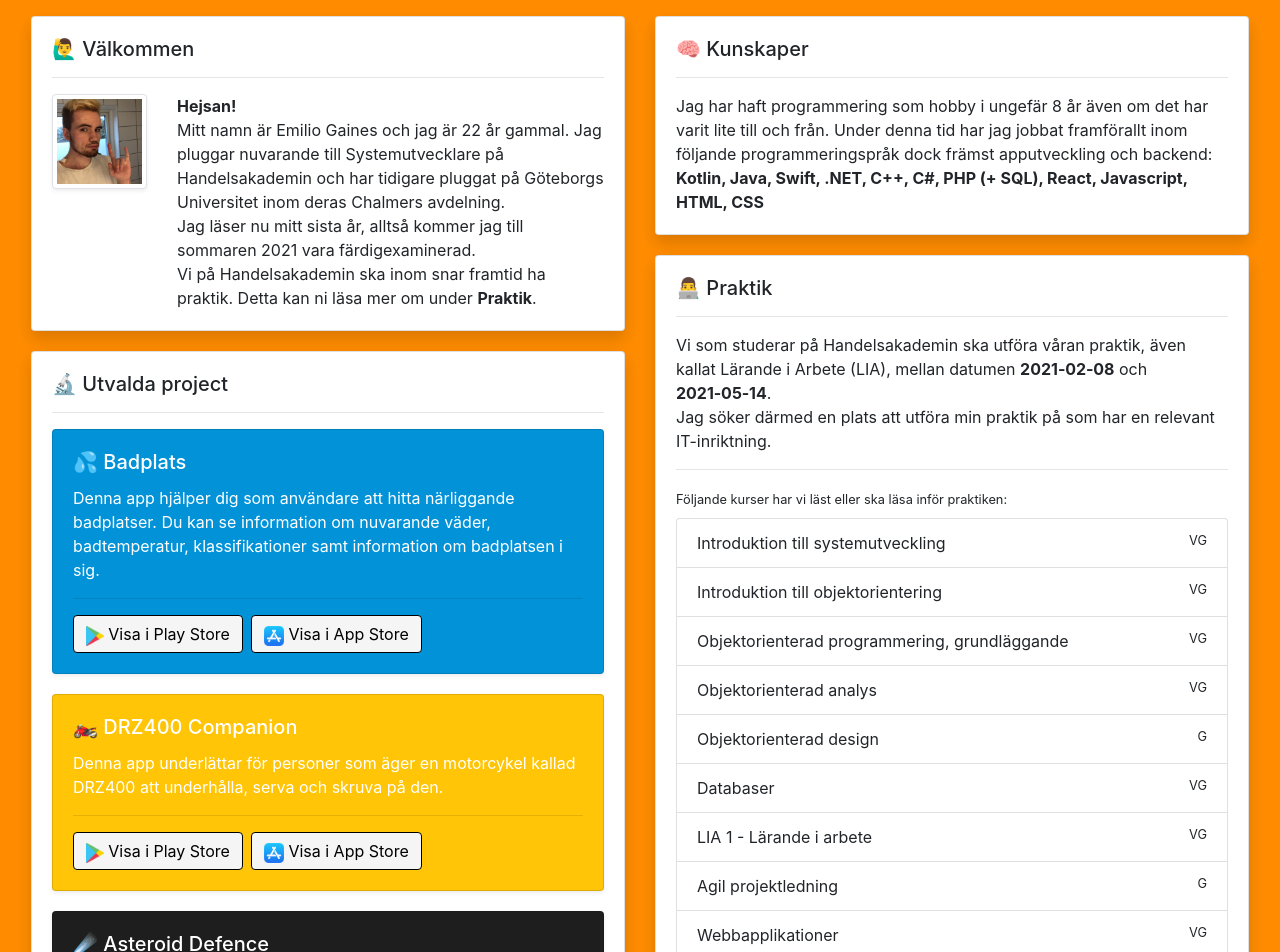
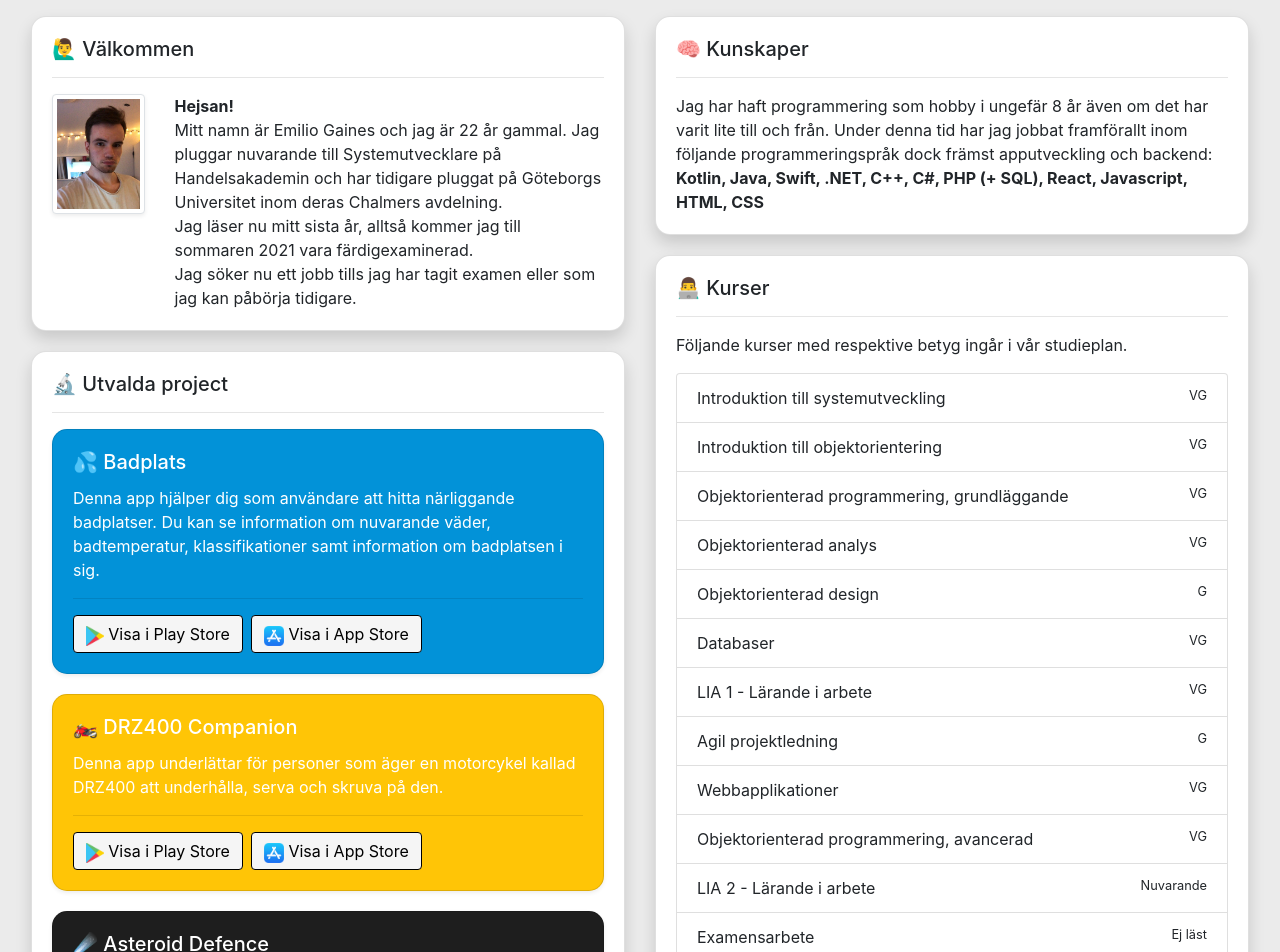
Before and after one commit to emiliogaines/Portfolio-React, a React (Create React App) app: page / in a window 1280 px wide. Shown: the top 952 px of the page. Built offline with nearby package versions, Linux system fonts and the light colour scheme.

Commit message:
Updated image and courses

```diff
--- a/src/App/App.css
+++ b/src/App/App.css
@@ -1,7 +1,8 @@
 body {
-  background-color: darkorange !important;
+  background-color: #ebebeb !important;
 }
 
 .card {
   margin-bottom: 20px;
+  border-radius: 15px !important;
 }
--- a/src/App/App.js
+++ b/src/App/App.js
@@ -1,7 +1,7 @@
 import "./App.css";
 import "bootstrap/dist/css/bootstrap.css";
 import Intro from "../Components/Sections/Intro/Intro";
-import Praktik from "../Components/Sections/Praktik/Praktik";
+import Kurser from "../Components/Sections/Kurser/Kurser";
 import Showcase from "../Components/Sections/Showcase/Showcase";
 import Knowledge from "../Components/Sections/Knowledge/Knowledge";
 import Github from "../Components/Sections/Github/Github";
@@ -16,7 +16,7 @@ function App() {
         </div>
         <div className="col-12 col-md-6">
           <Knowledge />
-          <Praktik />
+          <Kurser />
           <Github />
         </div>
       </div>
--- a/src/Components/Sections/Intro/Intro.css
+++ b/src/Components/Sections/Intro/Intro.css
@@ -1,5 +1,3 @@
-.selfie-col {
-  width: 125px;
-  height: 125px;
-  text-align: center;
+.selfie {
+  height: 120px;
 }
--- a/src/Components/Sections/Intro/Intro.jsx
+++ b/src/Components/Sections/Intro/Intro.jsx
@@ -10,27 +10,19 @@ class Intro extends Component {
           <h5 className="card-title">🙋‍♂️ Välkommen</h5>
           <hr />
           <div className="row">
-            <div className="col-auto selfie-col">
-              <img
-                src={Selfie}
-                className="img-thumbnail shadow-sm"
-                alt="Selfie"
-              />
+            <div className="col-auto">
+              <img src={Selfie} className="img-thumbnail shadow-sm selfie" alt="Selfie" />
             </div>
             <div className="col">
               <p className="card-text">
                 <b>Hejsan!</b>
                 <br />
-                Mitt namn är Emilio Gaines och jag är 22 år gammal. Jag pluggar
-                nuvarande till Systemutvecklare på Handelsakademin och har
-                tidigare pluggat på Göteborgs Universitet inom deras Chalmers
-                avdelning.
+                Mitt namn är Emilio Gaines och jag är 22 år gammal. Jag pluggar nuvarande till Systemutvecklare på Handelsakademin och har tidigare
+                pluggat på Göteborgs Universitet inom deras Chalmers avdelning.
                 <br />
-                Jag läser nu mitt sista år, alltså kommer jag till sommaren 2021
-                vara färdigexaminerad.
+                Jag läser nu mitt sista år, alltså kommer jag till sommaren 2021 vara färdigexaminerad.
                 <br />
-                Vi på Handelsakademin ska inom snar framtid ha praktik. Detta
-                kan ni läsa mer om under <b>Praktik</b>.
+                Jag söker nu ett jobb tills jag har tagit examen eller som jag kan påbörja tidigare.
               </p>
             </div>
           </div>
--- a/src/Components/Sections/Praktik/Praktik.jsx
+++ b/src/Components/Sections/Kurser/Kurser.jsx
@@ -1,5 +1,5 @@
 import React, { Component } from "react";
-import "./Praktik.css";
+import "./Kurser.css";
 
 const Courses = [
   { Name: "Introduktion till systemutveckling", Grade: "VG" },
@@ -13,7 +13,15 @@ const Courses = [
   { Name: "Webbapplikationer", Grade: "VG" },
   {
     Name: "Objektorienterad programmering, avancerad",
-    Grade: "Läser",
+    Grade: "VG",
+  },
+  {
+    Name: "LIA 2 - Lärande i arbete",
+    Grade: "Nuvarande",
+  },
+  {
+    Name: "Examensarbete",
+    Grade: "Ej läst",
   },
 ];
 
@@ -22,20 +30,9 @@ class Intro extends Component {
     return (
       <div className="card shadow">
         <div className="card-body">
-          <h5 className="card-title">👨‍💻 Praktik</h5>
+          <h5 className="card-title">👨‍💻 Kurser</h5>
           <hr />
-          <p className="card-text">
-            Vi som studerar på Handelsakademin ska utföra våran praktik, även
-            kallat Lärande i Arbete (LIA), mellan datumen{" "}
-            <b>2021&#8209;02&#8209;08</b> och <b>2021&#8209;05&#8209;14</b>.
-            <br />
-            Jag söker därmed en plats att utföra min praktik på som har en
-            relevant IT-inriktning.
-          </p>
-          <hr />
-          <small>
-            Följande kurser har vi läst eller ska läsa inför praktiken:
-          </small>
+          <p className="card-text">Följande kurser med respektive betyg ingår i vår studieplan.</p>
           <ul className="list-group mt-2">
             {Courses.map((course) => (
               <li key={course.Name} className="list-group-item">
```
Also changed, not shown: src/Components/Sections/Intro/Images/self.jpg, src/Components/Sections/Kurser/Kurser.css (renamed from src/Components/Sections/Praktik/Praktik.css).
